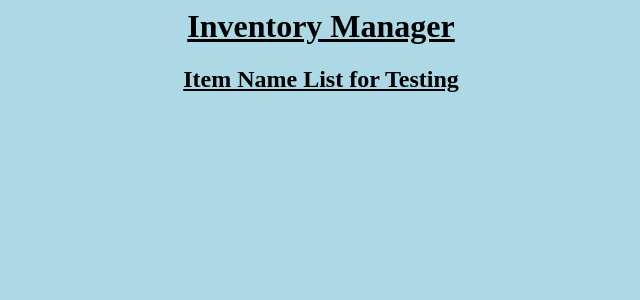
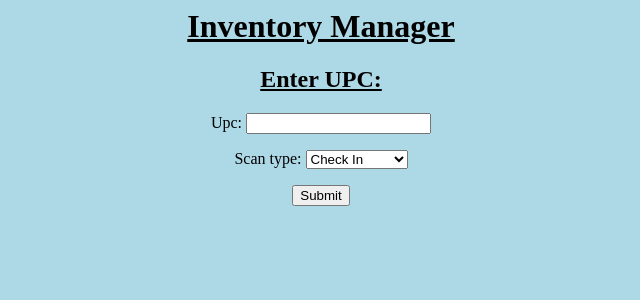
Before and after one commit to amcsparron2793/HomeInventory, a Django app: page /inventory/ in a window 1280 px wide. Shown: the top 300 px of the page, without its empty margins (319-959 px from the left). Run offline with Django 4.2, Linux system fonts and the light colour scheme; data that the repository does not hold is empty; parts of the project's set-up code (start-up, migrations or seed data) failed here and were passed over.

Commit message:
basic form set up, processing needs to be added

```diff
--- /dev/null
+++ b/InventoryManager/forms.py
@@ -0,0 +1,8 @@
+from django import forms
+
+FormChoices = (("Check In", "Check In"), ("Check Out", "Check Out"), ("Status Check", "Status Check"))
+
+
+class InOutForm(forms.Form):
+    UPC = forms.IntegerField()
+    Scan_Type = forms.ChoiceField(choices=FormChoices)
--- a/InventoryManager/templates/InventoryManager/index.html
+++ b/InventoryManager/templates/InventoryManager/index.html
@@ -8,10 +8,11 @@
 </head>
 <body>
     <h1>Inventory Manager</h1>
-    <h2>Item Name List for Testing</h2>
-    {% for x in items %}
-        <li style="text-align: center">{{ x }}</li>
-    {% endfor %}
+    <h2>Enter UPC:</h2>
+    <form action="" method="POST" style="text-align: center">
+        {{ lookup_form.as_p }}
+        <input type="submit">
+    </form>
 
 </body>
 </html>
--- a/InventoryManager/views.py
+++ b/InventoryManager/views.py
@@ -1,9 +1,9 @@
 from django.shortcuts import render
-from .models import ItemNames
+from .forms import InOutForm
 
 
 # Create your views here.
 def index(request):
-    items_by_name = ItemNames.objects.all()
-    context = {'items': items_by_name}
+    #items_by_name = ItemNames.objects.all()
+    context = {'lookup_form': InOutForm}
     return render(request, 'InventoryManager/index.html', context)
```
